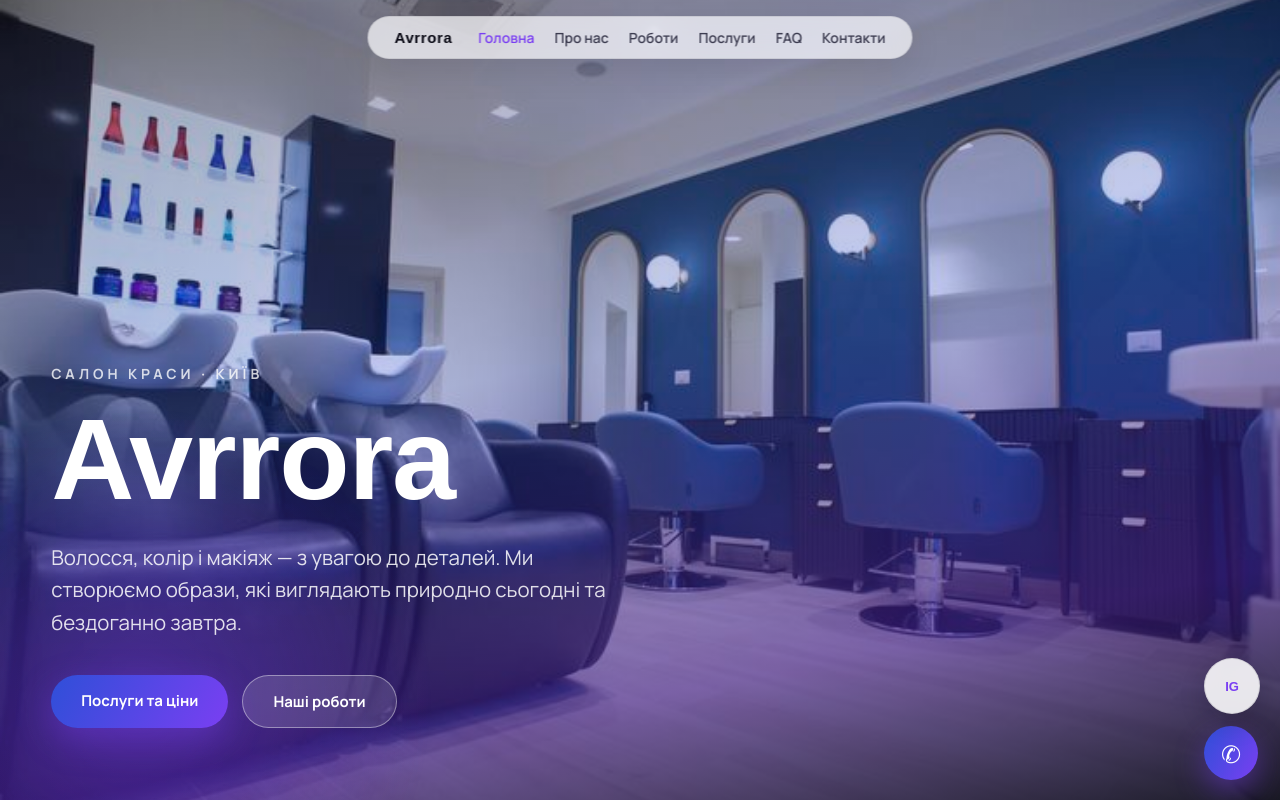
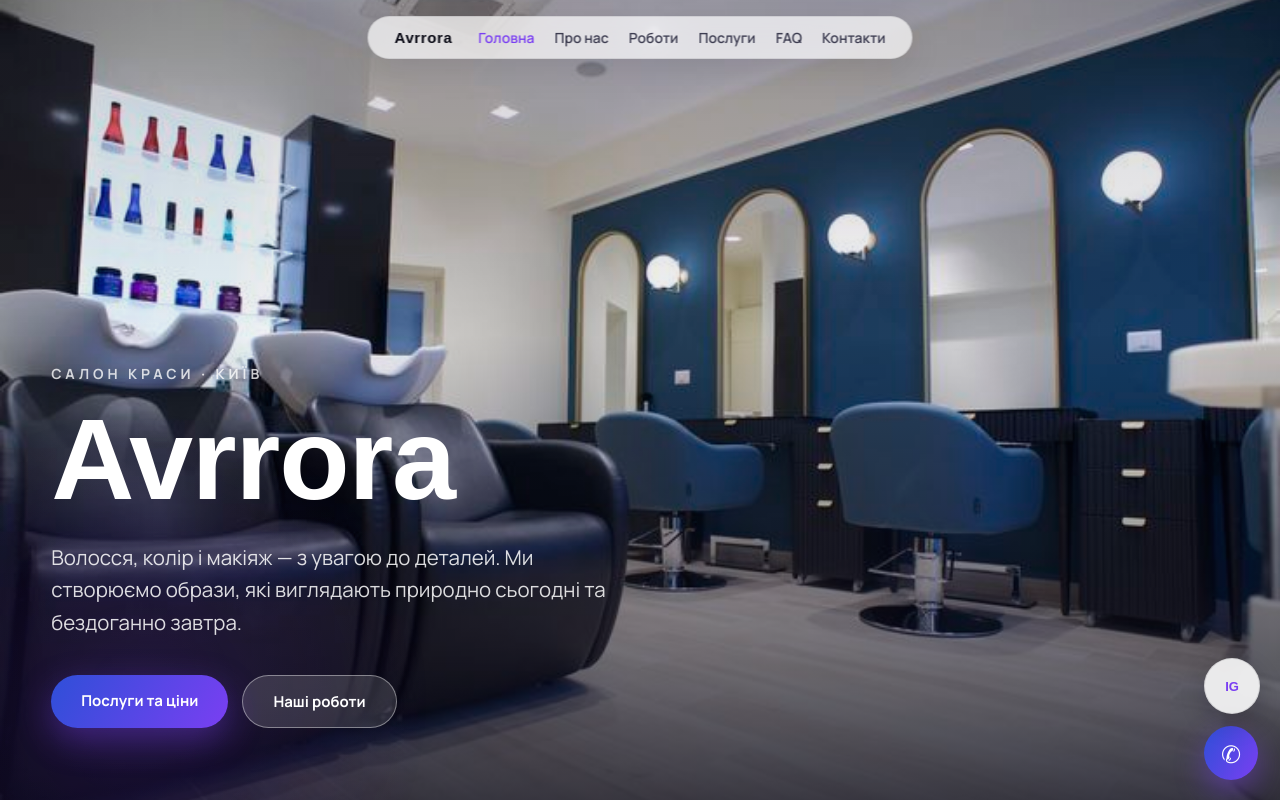
Before and after one commit to zhenyasichkar-ship-it/avrrora-salon, a plain HTML site: page index.html in a window 1280 px wide. Shown: the top 800 px of the page. Drawn offline with Linux system fonts and the light colour scheme; a web font is replaced by a local one.

Commit message:
Home: let the salon interior photo show through the hero overlay
The hero already used the interior photo, but the blue-purple gradient
was 66-90% opaque over most of it, so it read as an abstract dark
background. Lighten the overlay and the glow orb so the room is clearly
visible, keeping a darker bottom band for text contrast.

Co-Authored-By: Claude Fable 5 <noreply@anthropic.com>

```diff
--- a/index.html
+++ b/index.html
@@ -30,8 +30,8 @@ a{color:#2f4fd8;text-decoration:none;transition:color .3s;} a:hover{color:#7a3ff
 </nav>
 <header style="position:relative;min-height:100vh;display:flex;align-items:flex-end;overflow:hidden;background:#0b0b16;">
   <img src="images/interior.jpg" alt="Інтер'єр салону Avrrora" style="position:absolute;inset:0;width:100%;height:100%;object-fit:cover;object-position:center;"/>
-  <div style="position:absolute;inset:0;background:linear-gradient(168deg, rgba(11,11,30,0.35) 0%, rgba(47,79,216,0.28) 45%, rgba(63,29,133,0.66) 78%, rgba(8,8,20,0.9) 100%);"></div>
-  <div style="position:absolute;left:-180px;bottom:-220px;width:640px;height:640px;border-radius:50%;background:radial-gradient(circle, rgba(122,63,242,0.5), transparent 65%);animation:glow 7s ease-in-out infinite;"></div>
+  <div style="position:absolute;inset:0;background:linear-gradient(180deg, rgba(11,11,30,0.18) 0%, rgba(11,11,30,0.05) 42%, rgba(8,8,20,0.55) 82%, rgba(8,8,20,0.78) 100%);"></div>
+  <div style="position:absolute;left:-180px;bottom:-220px;width:640px;height:640px;border-radius:50%;background:radial-gradient(circle, rgba(122,63,242,0.22), transparent 65%);animation:glow 7s ease-in-out infinite;"></div>
   <div style="position:relative;width:min(1200px,92vw);margin:0 auto;padding:0 0 9vh;color:#fff;animation:heroIn 1.1s cubic-bezier(.22,.61,.21,1) both;">
     <p style="margin:0 0 18px;font-size:14px;font-weight:700;letter-spacing:.28em;text-transform:uppercase;color:rgba(255,255,255,0.78);">Салон краси · Київ</p>
     <h1 style="margin:0;font-family:'Unbounded',sans-serif;font-weight:600;font-size:clamp(56px,9vw,132px);line-height:1.02;letter-spacing:-0.01em;">Avrrora</h1>
```
